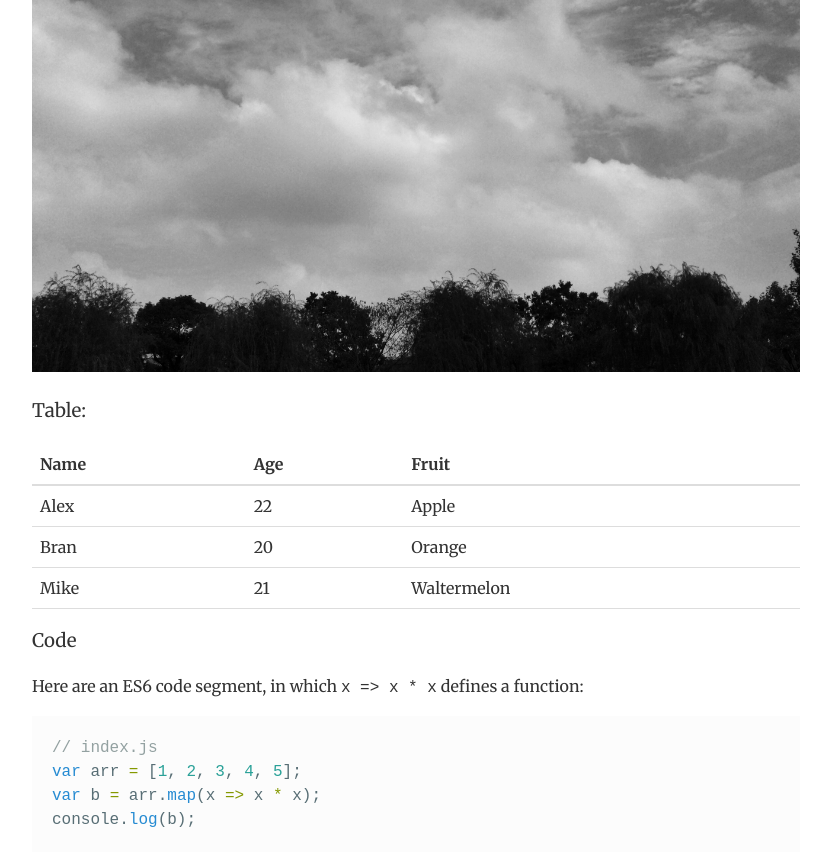
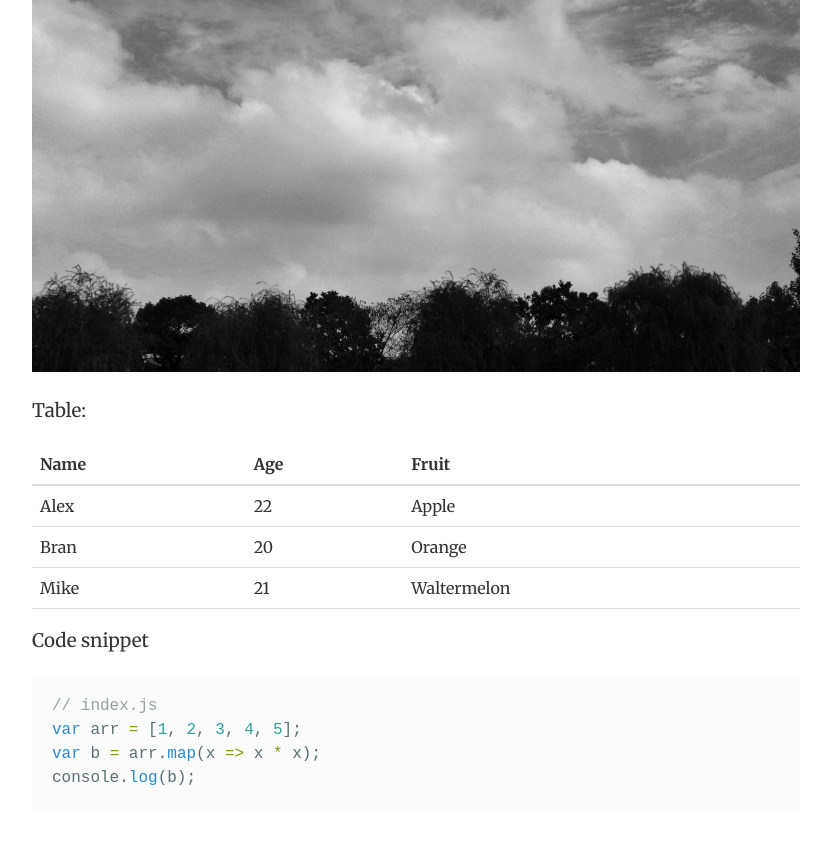
Before and after one commit to syaning/vida, a Jekyll site: the page built from _posts/2015-05-03-styles-for-vida.md, in a window 1280 px wide and 900 px high, scrolled down 1856 px. Shown: the top 866 px of the window, without its empty margins (224-1055 px from the left). Built offline with Jekyll 4.4.1, drawn with Linux system fonts in a browser that asks for light colours; Markdown is read by kramdown in place of the engine named in the settings.

Commit message:
update theme

````diff
--- a/_config.yml
+++ b/_config.yml
@@ -1,13 +1,15 @@
-title: Vida
+title: vida
 baseurl: "/vida"
 
 date_format: "%Y-%m-%d"
 
+# Build settings
+markdown: redcarpet
+redcarpet:
+  extensions: ["smart", "tables", "with_toc_data"]
+permalink: pretty
+
+# Third-party services
+# just leave someone empty to disable it
 google_analytics:
 disqus_shortname:
-
-# Build settings
-markdown:     redcarpet
-redcarpet:
-  extensions: ['smart', 'tables', 'with_toc_data']
-permalink:    pretty
--- a/_posts/2015-05-03-styles-for-vida.md
+++ b/_posts/2015-05-03-styles-for-vida.md
@@ -59,7 +59,7 @@ First of all, let's have a glance at the basic styles: [link](http://github.com/
 
 ### Image:
 
-![](/vida/images/image.jpg)
+![]({{site.baseurl}}/images/image.jpg)
 
 ### Table:
 
@@ -90,9 +90,7 @@ First of all, let's have a glance at the basic styles: [link](http://github.com/
     </tbody>
 </table>
 
-### Code
-
-Here are an ES6 code segment, in which `x => x * x` defines a function:
+### Code snippet
 
 ```javascript
 // index.js
````
Also changed, not shown: sample.md (+1 -3 lines), 1 other file.
